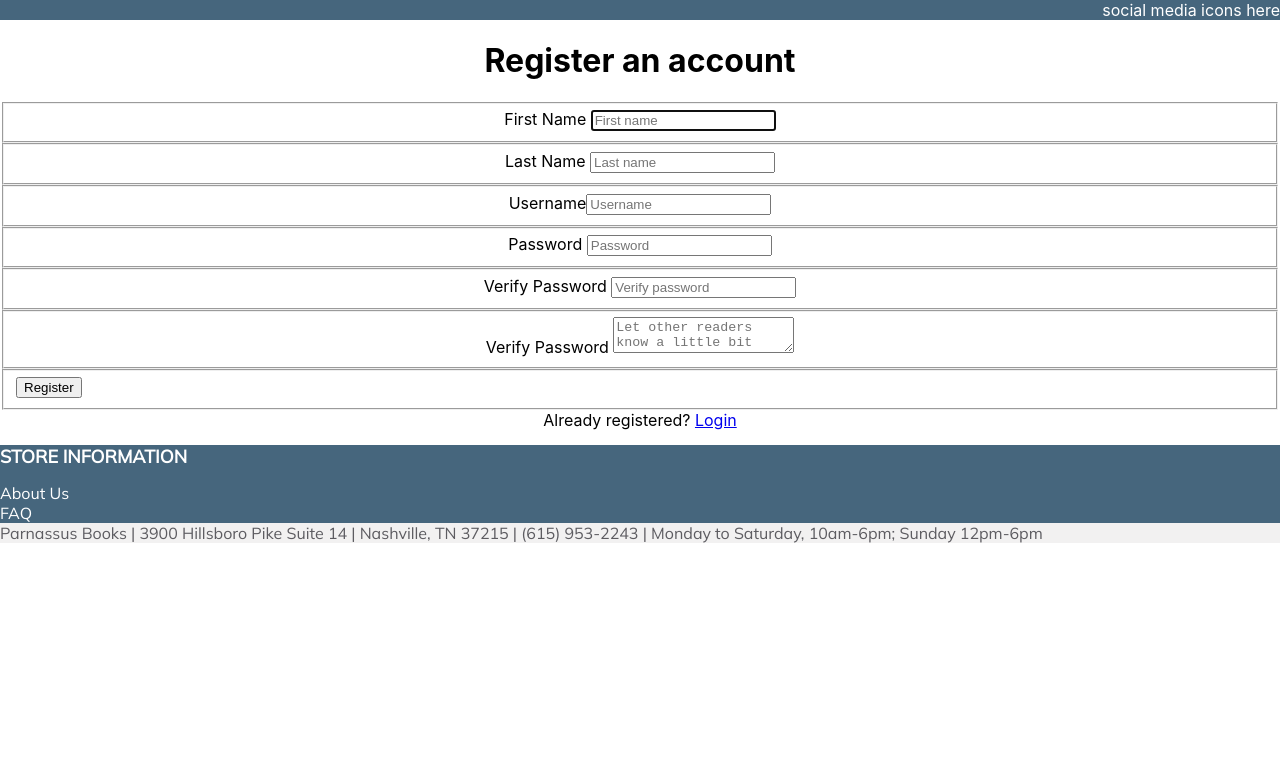
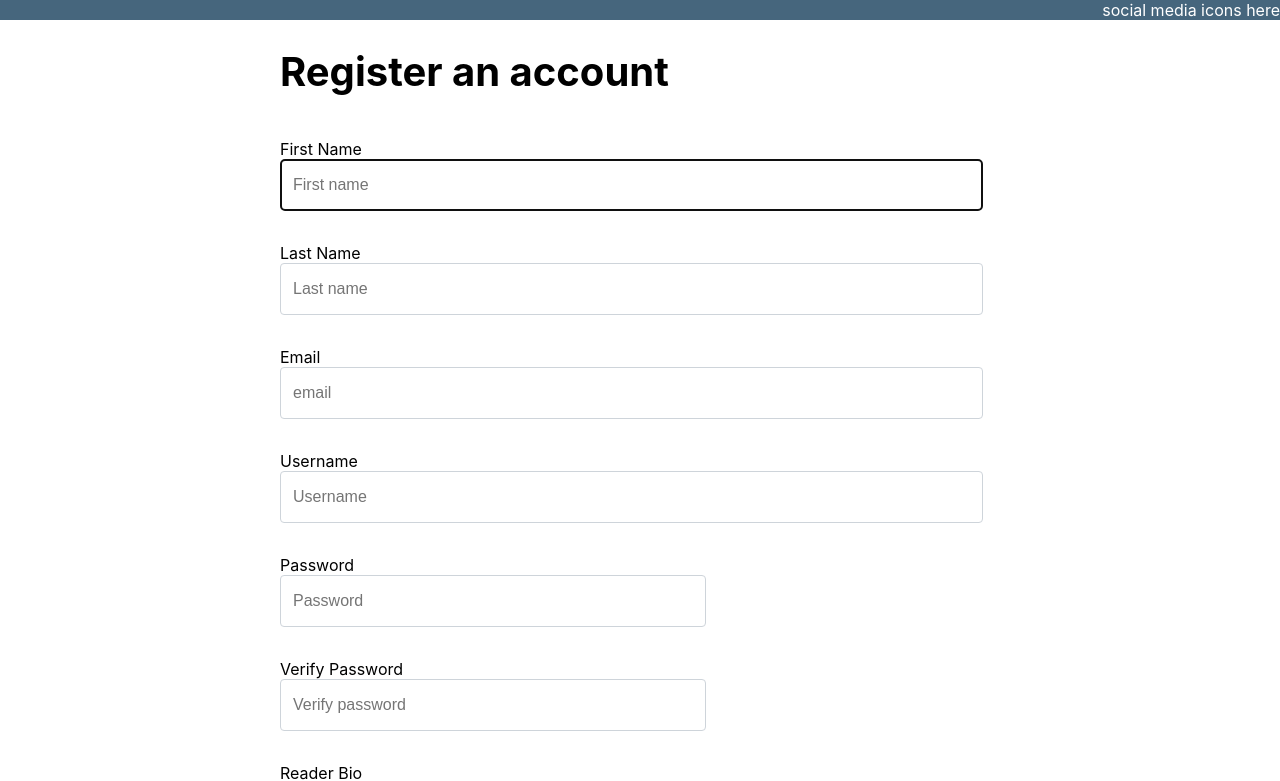
Before and after one commit to jackiebgregory/bookclub-client, a React (Create React App) app: page /register in a window 1280 px wide. Shown: the top 781 px of the page. Built offline with nearby package versions, Linux system fonts and the light colour scheme.

Commit message:
register new user working

```diff
--- a/src/components/auth/Auth.css
+++ b/src/components/auth/Auth.css
@@ -1,7 +1,78 @@
-.login {
+/* .login {
   list-style-type: none;
 }
 
 .register {
   list-style-type: none;
+} */
+
+.h1, h1 {
+  font-size: 2.5rem;
 }
+
+fieldset {
+  min-width: 0;
+  padding: 1rem 0;
+  margin: 0;
+  border: 0;
+}
+
+.form--login {
+  display: inline-block;
+  margin: 0 auto;
+  text-align: left;
+}
+
+.form--login > fieldset > input[type="email"],
+.form--login > fieldset > input[type="password"] {
+  width: 25em;
+}
+
+.label--login {
+  width: 8rem;
+  display: inline-block;
+}
+
+.form-control {
+  display: block;
+  width: 94%;
+  height: calc(1.5em + .75rem + 2px);
+  padding: .375rem .75rem;
+  font-size: 1rem;
+  font-weight: 400;
+  line-height: 1.5;
+  color: #495057;
+  background-color: #fff;
+  background-clip: padding-box;
+  border: 1px solid #ced4da;
+  border-radius: .25rem;
+  -webkit-transition: border-color .15s ease-in-out,box-shadow .15s ease-in-out;
+  transition: border-color .15s ease-in-out,box-shadow .15s ease-in-out;
+}
+
+.container--login {
+  text-align: center;
+}
+
+.form--login {
+  background-size: cover;
+  background-position-x: center;
+  background-image: ('./download.jpg');
+  z-index: 1;
+  min-height: 25rem;
+  min-width: 45rem;
+  padding: 0 5rem;
+  background-color: hsla(0,0%,100%,0.75);
+  background-blend-mode: overlay;
+  background-repeat: no-repeat;
+}
+
+.button--close {
+  position: relative;
+  bottom: -2rem;
+}
+
+.dialog {
+  min-width: 15rem;
+  min-height: 5rem;
+}
--- a/src/components/auth/Register.js
+++ b/src/components/auth/Register.js
@@ -6,6 +6,7 @@ export const Register = () => {
     const firstName = useRef()
     const lastName = useRef()
     const username = useRef()
+    const email = useRef()
     const bio = useRef()
     const password = useRef()
     const verifyPassword = useRef()
@@ -20,6 +21,7 @@ export const Register = () => {
                 "username": username.current.value,
                 "first_name": firstName.current.value,
                 "last_name": lastName.current.value,
+                "email": email.current.value,
                 "bio": bio.current.value,
                 "password": password.current.value
             }
@@ -63,6 +65,10 @@ export const Register = () => {
                     <input ref={lastName} type="text" name="lastName" className="form-control" placeholder="Last name" required />
                 </fieldset>
                 <fieldset>
+                    <label htmlFor="email"> Email </label>
+                    <input ref={email} type="text" name="email" className="form-control" placeholder="email" required />
+                </fieldset>
+                <fieldset>
                     <label htmlFor="inputUsername">Username</label>
                     <input ref={username} type="text" name="username" className="form-control" placeholder="Username" required />
                 </fieldset>
@@ -75,7 +81,7 @@ export const Register = () => {
                     <input ref={verifyPassword} type="password" name="verifyPassword" className="form-control" placeholder="Verify password" required />
                 </fieldset>
                 <fieldset>
-                    <label htmlFor="verifyPassword"> Verify Password </label>
+                    <label htmlFor="verifyPassword"> Reader Bio </label>
                     <textarea ref={bio} name="bio" className="form-control" placeholder="Let other readers know a little bit about you..." />
                 </fieldset>
                 <fieldset style={{
--- a/src/components/meeting/MeetingList.js
+++ b/src/components/meeting/MeetingList.js
@@ -5,7 +5,7 @@ import "./meeting.css"
 
 
 export const MeetingList = () => {
-  const { meetings, getMeetings, joinMeeting } = useContext(MeetingContext);
+  const { meetings, getMeetings, joinMeeting, leaveMeeting } = useContext(MeetingContext);
   const navigate = useNavigate();
 
   useEffect(() => {
@@ -57,6 +57,9 @@ export const MeetingList = () => {
                   <button className="btn btn-2" onClick={() => joinMeeting(meeting.id)}>
                     Join
                   </button>
+                  <button className="btn btn-2" onClick={() => leaveMeeting(meeting.id)}>
+                    Leave
+                  </button>
                 </section>
               );
             })}
```
Also changed, not shown: src/components/auth/download.jpg (added).
